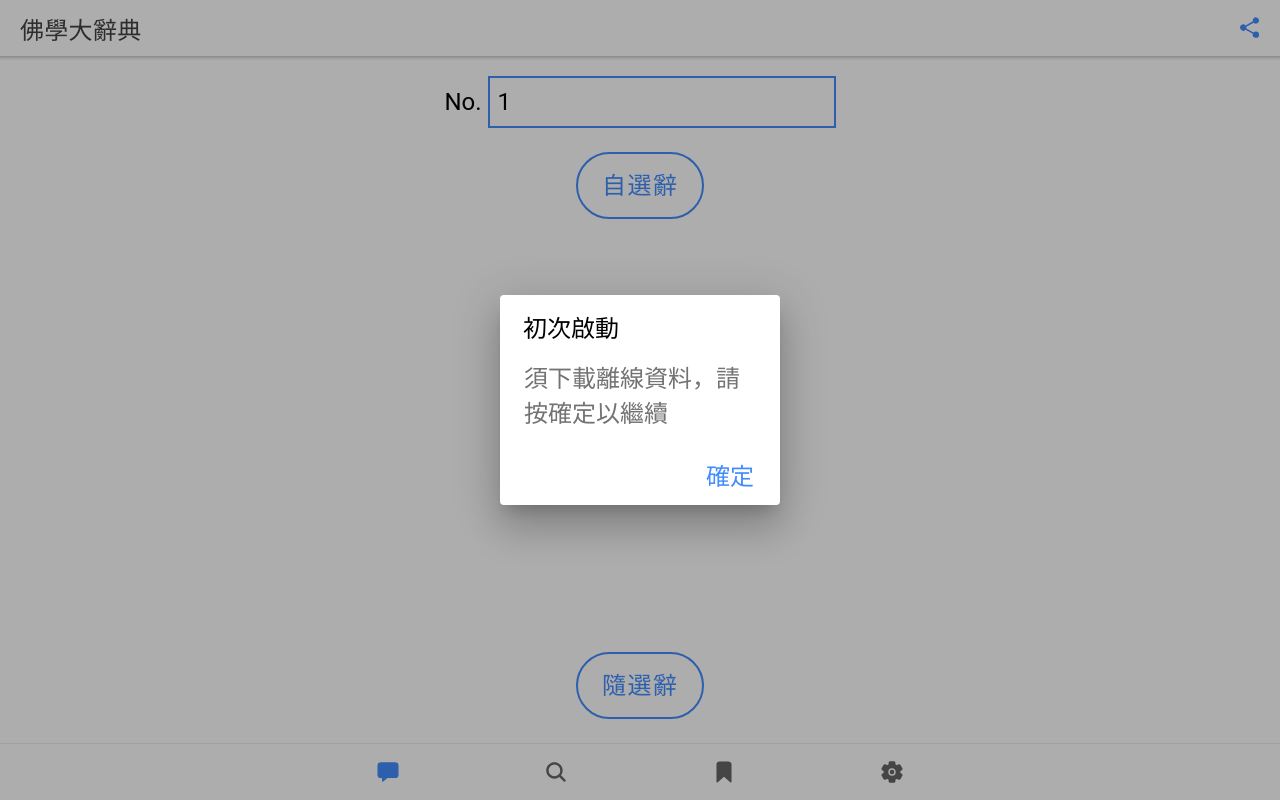
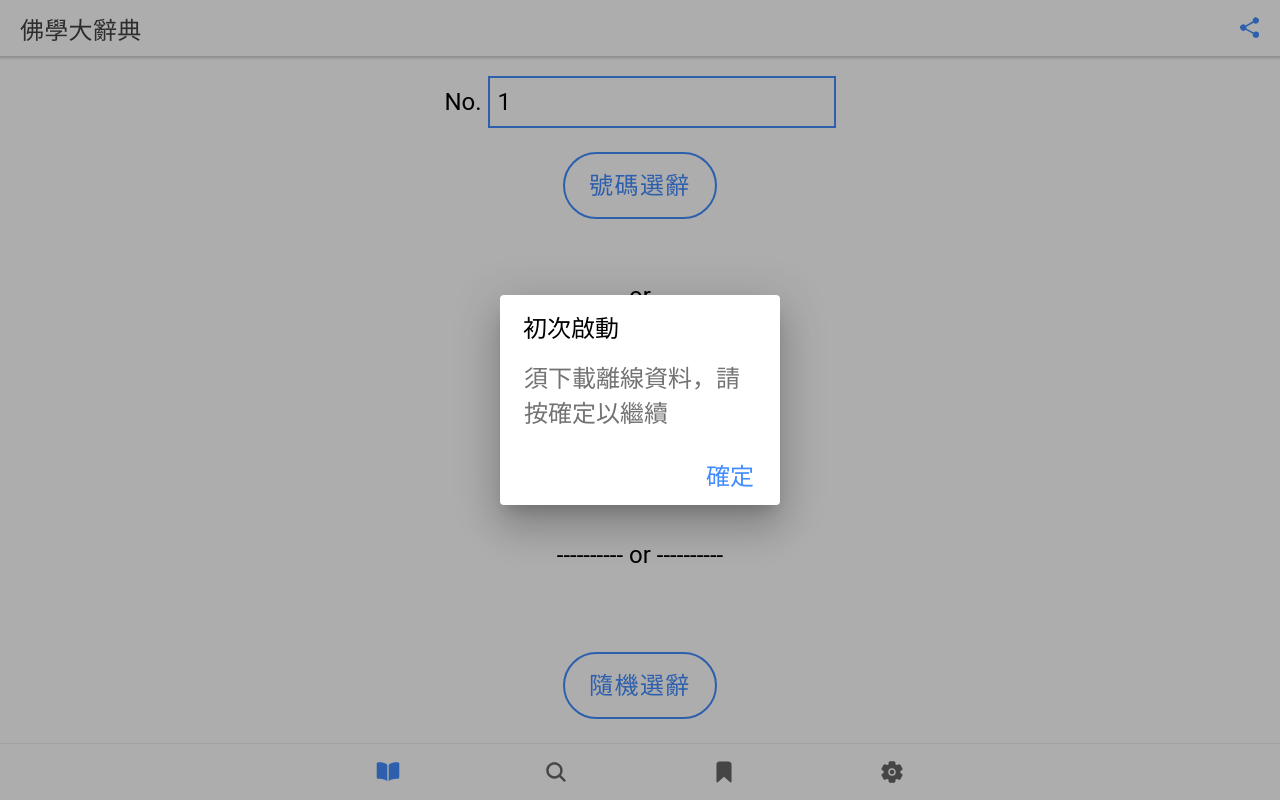
Before and after one commit to MrMYHuang/dfb-dict, a React (Create React App) app: page /entry/select in a window 1280 px wide. Built offline with nearby package versions, Linux system fonts and the light colour scheme.

Commit message:
* Modify home page.

```diff
--- a/src/App.tsx
+++ b/src/App.tsx
@@ -18,7 +18,7 @@ import queryString from 'query-string';
 import { withTranslation, WithTranslation } from 'react-i18next';
 
 import getSavedStore from './redux/store';
-import { bookmark, settings, chatbox, search } from 'ionicons/icons';
+import { bookmark, settings, search, book } from 'ionicons/icons';
 
 /* Core CSS required for Ionic components to work properly */
 import '@ionic/react/css/core.css';
@@ -294,7 +294,7 @@ class _AppOrig extends React.Component<AppOrigProps, State> {
             </IonRouterOutlet>
             <IonTabBar slot="bottom">
               <IonTabButton tab="entry" href={`${Globals.pwaUrl}/entry/select`}>
-                <IonIcon icon={chatbox} />
+                <IonIcon icon={book} />
               </IonTabButton>
               <IonTabButton tab="search" href={`${Globals.pwaUrl}/search`}>
                 <IonIcon icon={search} />
--- a/src/locales/zh/translation.json
+++ b/src/locales/zh/translation.json
@@ -50,8 +50,8 @@
     "wisdomAdage": "自在語",
     "wisdomAdages": "自在語",
     "appName": "佛學大辭典",
-    "SelectByNumber": "自選辭",
-    "SelectByRandom": "隨選辭",
+    "SelectByNumber": "號碼選辭",
+    "SelectByRandom": "隨機選辭",
     "NewBookmarkAdded": "書籤新增成功！",
     "Unlock": "解鎖",
     "NotUnlocked": "尚未解鎖",
--- a/src/pages/EntrySelectPage.tsx
+++ b/src/pages/EntrySelectPage.tsx
@@ -87,6 +87,14 @@ class _EntryPage extends React.Component<PageProps, State> {
 
             <div style={{ padding: '20px 0px' }}>
               <IonButton className='uiFont' fill='outline' shape='round' size='large' onClick={async () => {
+                this.props.history.push(`${Globals.pwaUrl}/search`);
+              }}>{this.props.t('搜尋選辭')}</IonButton>
+            </div>
+
+            <div className='uiFont'>---------- or ----------</div>
+
+            <div style={{ padding: '20px 0px' }}>
+              <IonButton className='uiFont' fill='outline' shape='round' size='large' onClick={async () => {
                 const dictEntries = await OfflineDb.getDictEntries();
                 const entryId = Math.floor(Math.random() * dictEntries.length);
 
```
Also changed, not shown: 1 other file (tests, documents, lock files or other folders).
